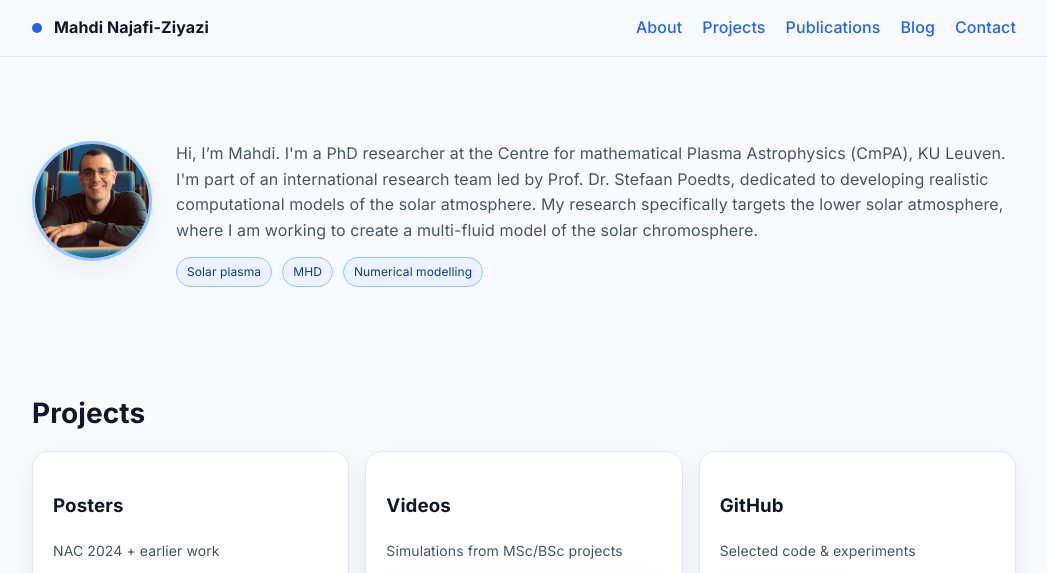
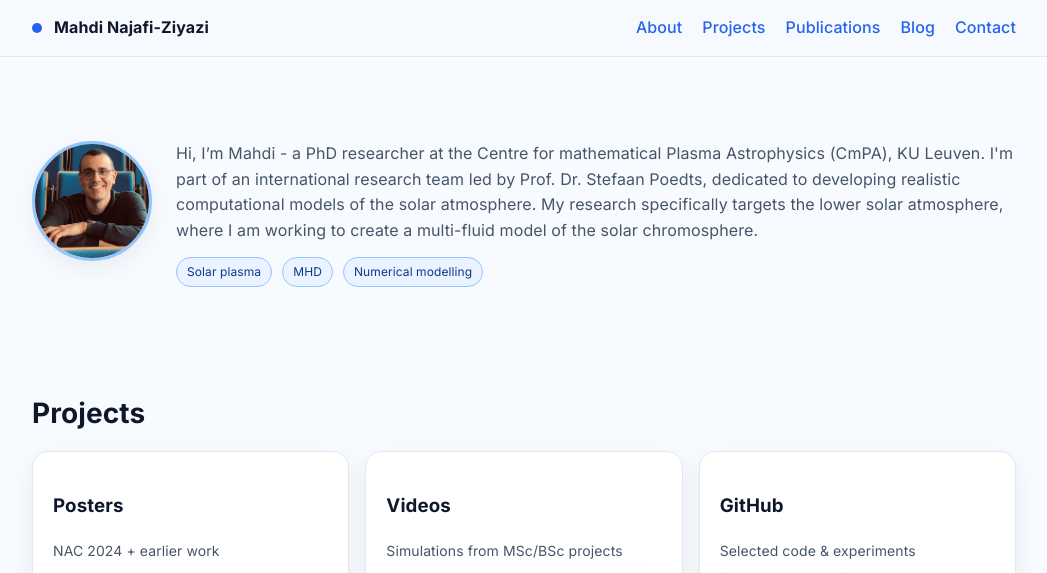
Before and after one commit to mziyazi/mziyazi.github.io, a Jekyll site: the page built from index.md, in a window 1280 px wide and 900 px high, cut to the strip 0-573 px from the top of the window. Shown: the whole strip, without its empty margins (116-1163 px from the left). Built offline with Jekyll 4.4.1, drawn with Linux system fonts in a browser that asks for light colours.

```diff
--- a/index.md
+++ b/index.md
@@ -9,7 +9,7 @@ title: Home
       <img src="UC.jpeg" alt="Portrait of Mahdi Najafi-Ziyazi" class="avatar" />
       <div>
         <p class="subtitle">
-         Hi, I’m Mahdi. I'm a PhD researcher at the Centre for mathematical Plasma Astrophysics (CmPA), KU Leuven. I'm part of an international research team   led by Prof. Dr. Stefaan Poedts, dedicated to developing realistic computational models of the solar atmosphere. My research specifically targets the lower solar atmosphere, where I am working to create a multi-fluid model of the solar chromosphere.
+         Hi, I’m Mahdi - a PhD researcher at the Centre for mathematical Plasma Astrophysics (CmPA), KU Leuven. I'm part of an international research team   led by Prof. Dr. Stefaan Poedts, dedicated to developing realistic computational models of the solar atmosphere. My research specifically targets the lower solar atmosphere, where I am working to create a multi-fluid model of the solar chromosphere.
         </p>
         <div class="badges" style="margin-top:14px">
           <span class="badge">Solar plasma</span>
```
